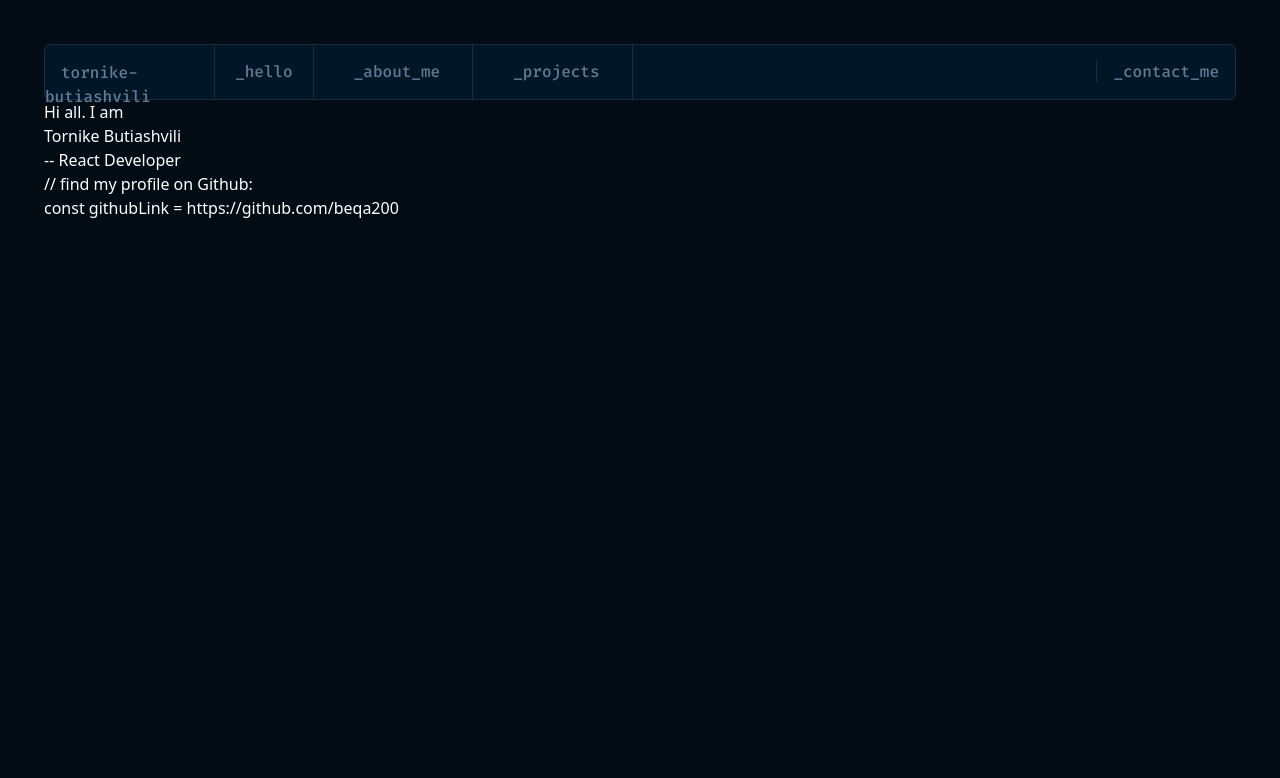
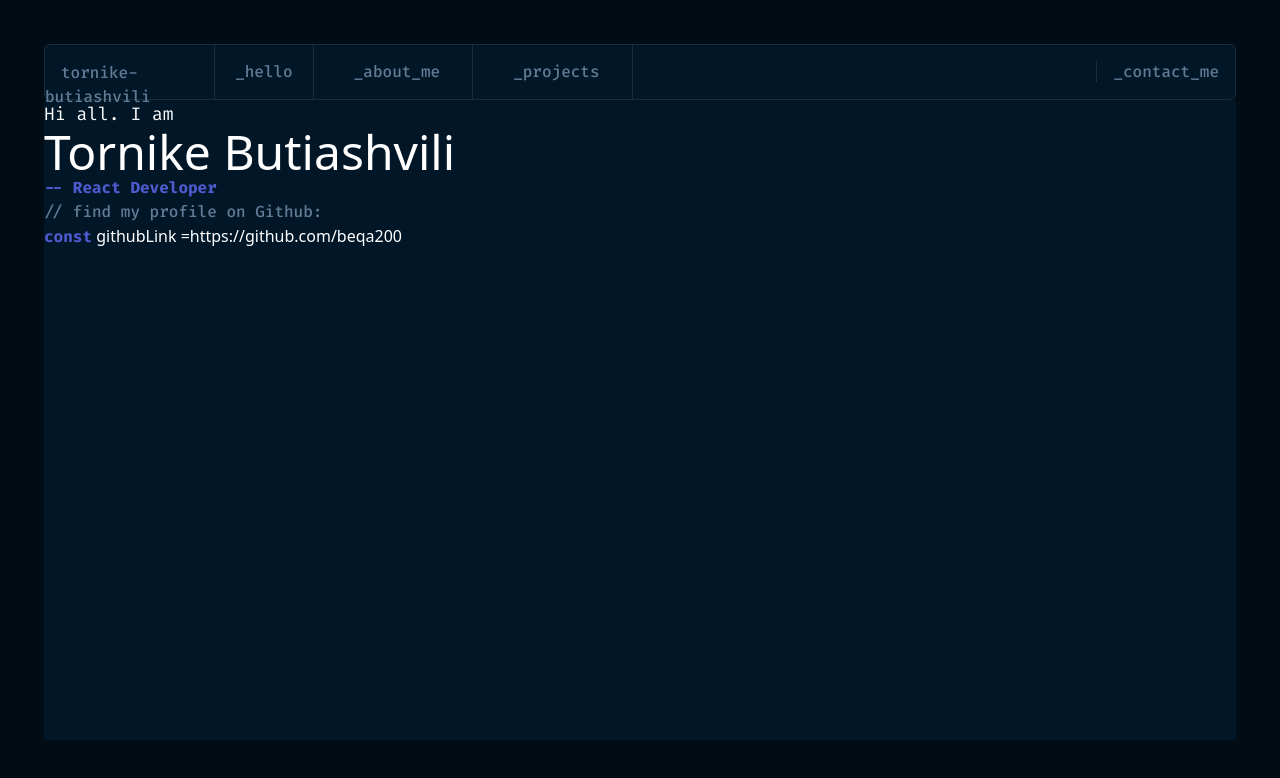
Before and after one commit to tornike2002/portfolio-website, a React (Vite) app: page / in a window 1280 px wide. Shown: the top 778 px of the page. Built offline with nearby package versions, Linux system fonts and the light colour scheme.

Commit message:
added 2 addational color codeblue and codegreen and styled some tags

```diff
--- a/src/components/header/Header.tsx
+++ b/src/components/header/Header.tsx
@@ -1,14 +1,24 @@
 const Header: React.FC = () => {
   return (
-    <div className="min-h-[80vh] text-white">
+    <div className="min-h-[80vh] text-white bg-MainPrimary">
       <div>
-        <p>Hi all. I am</p>
-        <h1>Tornike Butiashvili</h1>
-        <h3> -- React Developer</h3>
+        <p className="text-lg font-normal text-white font-Fira">Hi all. I am</p>
+        <h1 className="font-fira font-medium text-5xl text-white">
+          Tornike Butiashvili
+        </h1>
+        <h3 className="text-codeBlue font-bold text-base font-Fira">
+          {" "}
+          -- React Developer
+        </h3>
       </div>
       <div>
-        <p>// find my profile on Github:</p>
-        <h1>const githubLink = https://github.com/beqa200</h1>
+        <p className="font-medium text-navPrimary text-base font-Fira">
+          // find my profile on Github:
+        </p>
+        <h1>
+          <span className="text-codeBlue font-Fira font-bold text-base">const</span> <span>githubLink</span> =
+          <span>https://github.com/beqa200</span>
+        </h1>
       </div>
     </div>
   );
--- a/tailwind.config.js
+++ b/tailwind.config.js
@@ -6,6 +6,8 @@ export default {
       colors: {
         navPrimary: "#607b96",
         NavBorderColor: "#1e2d3d",
+        codeBlue: "#4d5bce",
+        codeGreen: "#43d9ad"
       },
       backgroundColor: {
         MainPrimary: "#011627",
```
